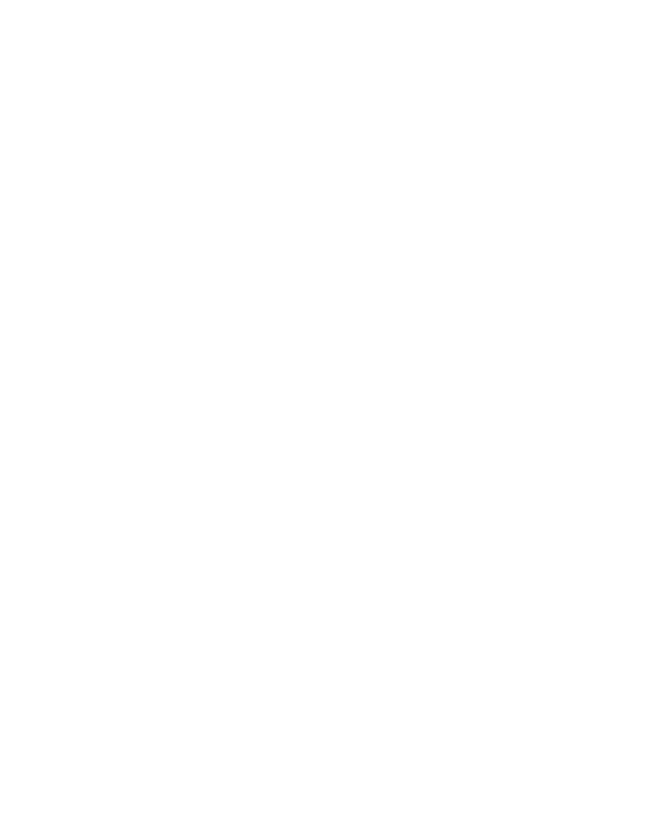
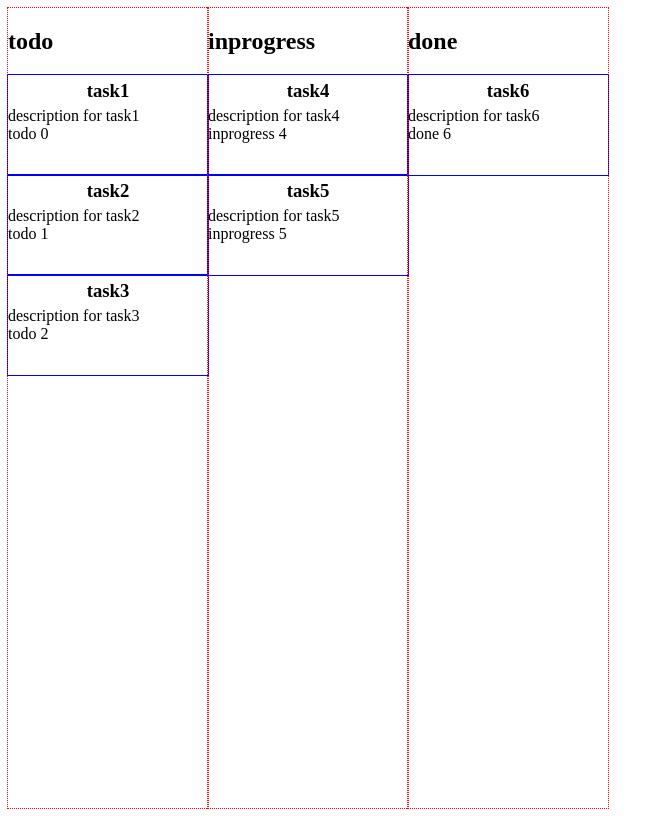
Before and after one commit to baranovRP/trello-board, a website with bundled scripts: page index.html in a window 1280 px wide. Shown: the whole page, without its empty margins (0-665 px from the left). Built offline with nearby package versions, Linux system fonts and the light colour scheme.

Commit message:
Add board, catalog, task Implement render for board, catalog, tasks with styles

```diff
--- a/index.html
+++ b/index.html
@@ -45,6 +45,12 @@
       padding: 0;
       margin: 0;
     }
+
+    .card_title {
+      text-align: center;
+      margin: 5px;
+      padding: 0;
+    }
   </style>
 </head>
 <body>
--- /dev/null
+++ b/js/board.js
@@ -0,0 +1,36 @@
+/* eslint no-use-before-define: ["error", { "functions": false }] */
+/* eslint no-global-assign: "warn" */
+/* eslint no-underscore-dangle: "warn" */
+/* eslint-env browser */
+
+export default class Board {
+
+  constructor(config) {
+    const data = { ...config };
+    delete data.catalogs;
+    Object.assign(this, data);
+    this.catalogs = config.catalogs;
+  }
+
+  render() {
+    this.node.innerHTML = '';
+    const ul = document.createElement('ul');
+    ul.classList.add('catalogs');
+    this.catalogs.forEach((item) => {
+      const catalog = document.createElement('li');
+      catalog.appendChild(item.node);
+      catalog.classList.add('catalog');
+      ul.appendChild(catalog);
+    });
+    this.node.appendChild(ul);
+  }
+
+  get catalogs() {
+    return this._catalogs;
+  }
+
+  set catalogs(newCatalogs) {
+    this._catalogs = newCatalogs;
+    this.render();
+  }
+}
--- /dev/null
+++ b/js/catalog.js
@@ -0,0 +1,38 @@
+/* eslint no-use-before-define: ["error", { "functions": false }] */
+/* eslint no-global-assign: "warn" */
+/* eslint no-underscore-dangle: "warn" */
+/* eslint-env browser */
+
+export default class Catalog {
+
+  constructor(config) {
+    const data = { ...config };
+    delete data.tasks;
+    Object.assign(this, data);
+    this.tasks = config.tasks;
+  }
+
+  set tasks(newTasks) {
+    this._tasks = newTasks;
+    this.render();
+  }
+
+  get tasks() {
+    return this._tasks;
+  }
+
+  render() {
+    const ul = document.createElement('ul');
+    ul.classList.add('tasks', `tasks--${this.title}`);
+    const h2 = document.createElement('h2');
+    h2.textContent = this.title;
+    ul.appendChild(h2);
+    this.tasks.forEach((item) => {
+      const task = document.createElement('li');
+      task.appendChild(item.node);
+      task.classList.add('task');
+      ul.appendChild(task);
+    });
+    this.node = ul;
+  }
+}
--- a/js/main.js
+++ b/js/main.js
@@ -2,4 +2,75 @@
 /* eslint no-global-assign: "warn" */
 /* eslint-env browser */
 
-// import func from './file';
+import Task from './task';
+import Catalog from './catalog';
+import Board from './board';
+
+// const todo = new
+// const task = new Task({
+//   t,
+//   onTaskMoveTop: function (id) {
+//
+//   },
+//   onTaskMoveRight: function (id) {
+//
+//   },
+//   onTaskMoveBottom: function (id) {
+//
+//   },
+//   onTaskMoveLeft: function (id) {
+//
+//   },
+//   onTaskRemoved: function (id) {
+//
+//   },
+//   onTaskAdd: function () {
+//
+//   },
+// });
+
+const task1 = new Task({
+  name: 'task1',
+  description: 'description for task1',
+  status: 'todo',
+  order: 0,
+});
+const task2 = new Task({
+  name: 'task2',
+  description: 'description for task2',
+  status: 'todo',
+  order: 1,
+});
+const task3 = new Task({
+  name: 'task3',
+  description: 'description for task3',
+  status: 'todo',
+  order: 2,
+});
+const task4 = new Task({
+  name: 'task4',
+  description: 'description for task4',
+  status: 'inprogress',
+  order: 4,
+});
+const task5 = new Task({
+  name: 'task5',
+  description: 'description for task5',
+  status: 'inprogress',
+  order: 5,
+});
+const task6 = new Task({
+  name: 'task6',
+  description: 'description for task6',
+  status: 'done',
+  order: 6,
+});
+const todoTasks = [task1, task2, task3];
+const inProgressTasks = [task4, task5];
+const doneTasks = [task6];
+const todo = new Catalog({ tasks: todoTasks, title: 'todo' });
+const inProgress = new Catalog({ tasks: inProgressTasks, title: 'inprogress' });
+const done = new Catalog({ tasks: doneTasks, title: 'done' });
+
+const catalogs = [todo, inProgress, done];
+new Board({ catalogs, node: document.querySelector('board') });
--- /dev/null
+++ b/js/task.js
@@ -0,0 +1,101 @@
+/* eslint no-use-before-define: ["error", { "functions": false }] */
+/* eslint no-global-assign: "warn" */
+/* eslint no-underscore-dangle: "warn" */
+/* eslint-env browser */
+
+export default class Task {
+
+  constructor(config) {
+    if (config.name === '') {
+      return;
+    }
+    const data = { ...config };
+    this.name = data.name;
+    this.description = data.description;
+    this.status = data.status;
+    this.order = data.order;
+    this.node = this.render();
+  }
+
+  render() {
+    const div = document.createElement('div');
+    div.classList.add('card');
+    div.innerHTML = `
+      <h3 class="card_title">${this.name}</h3>
+      <div class="card_description">${this.description}</div>
+      <div class="card_state">
+        <span class="card_status">${this.status}</span>
+        <span class="card_order">${this.order}</span>
+      </div>
+      <!--<div class="card-nav">-->
+        <!--<button class="btn  btn&#45;&#45;top">&uArr;</button>-->
+        <!--<button class="btn  btn&#45;&#45;right">&rArr;</button>-->
+        <!--<button class="btn  btn&#45;&#45;bottom">&dArr;</button>-->
+        <!--<button class="btn  btn&#45;&#45;left">&lArr;</button>-->
+        <!--<button class="btn  btn&#45;&#45;del">x</button>-->
+      <!--</div>-->
+      `;
+
+    return div;
+  }
+
+  // _disableButtons(el) {
+  //   const elem = el.cloneNode(true);
+  //   if (this.order === 0) {
+  //     elem.querySelector('.btn--top').disabled = true;
+  //   }
+  //   if (this.status === 'todo') {
+  //     elem.querySelector('.btn--left').disabled = true;
+  //   }
+  //   if (this.status === 'done') {
+  //     elem.querySelector('.btn--right').disabled = true;
+  //   }
+  //   if (this.last) {
+  //     elem.querySelector('.btn--bottom').disabled = true;
+  //   }
+  //   return elem;
+  // }
+
+  get name() {
+    return this._name;
+  }
+
+  set name(value) {
+    if (value === '') {
+      return;
+    }
+    this._name = value;
+  }
+
+  get description() {
+    return this._description;
+  }
+
+  set description(value) {
+    this._description = value;
+  }
+
+  get status() {
+    return this._status;
+  }
+
+  set status(value) {
+    this._status = value;
+  }
+
+  get order() {
+    return this._order;
+  }
+
+  set order(value) {
+    this._order = value;
+  }
+
+  get node() {
+    return this._node;
+  }
+
+  set node(value) {
+    this._node = value.cloneNode(true);
+  }
+}
```
